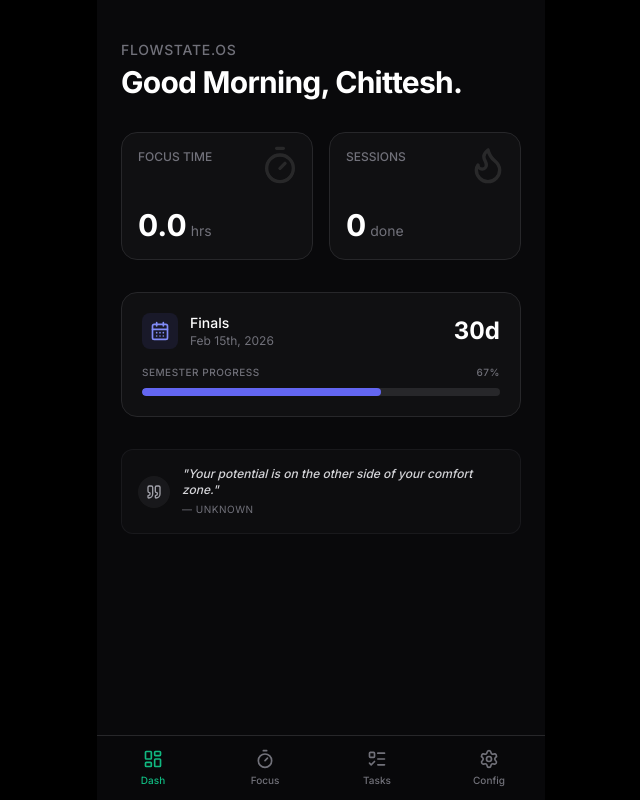
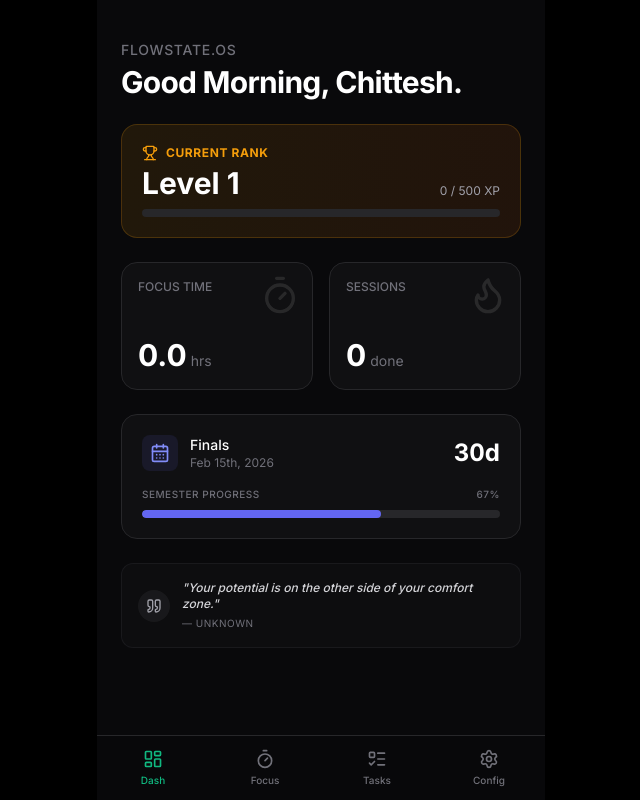
Before and after one commit to I-am-Chittesh/FlowState.OS, a Next.js app: page /dashboard in a window 1280 px wide. Shown: the whole page, without its empty margins (319-959 px from the left). Built offline with nearby package versions, Linux system fonts and the light colour scheme.

Commit message:
Update patch_2

```diff
--- a/src/app/(routes)/dashboard/page.tsx
+++ b/src/app/(routes)/dashboard/page.tsx
@@ -3,14 +3,19 @@
 import { useEffect, useState } from "react";
 import { useStudyStore } from "../../../lib/store/useStudyStore";
 import DeadlineCard from "../../../components/dashboard/DeadlineCard";
-import { Flame, Timer, Trophy, Quote } from "lucide-react";
+import { Flame, Timer, Trophy, Quote, Zap } from "lucide-react";
 
 export default function DashboardPage() {
-  const { totalTime, sessionsCompleted } = useStudyStore();
+  const { totalTime, sessionsCompleted, xp, level } = useStudyStore();
   const [greeting, setGreeting] = useState("Good Morning");
   const [quote, setQuote] = useState({ text: "Stay Hard.", author: "Goggins" });
 
-  // 1. The Quote Bank
+  // Level Logic
+  const xpForNextLevel = 500;
+  const currentLevelProgress = xp % xpForNextLevel;
+  const percentage = (currentLevelProgress / xpForNextLevel) * 100;
+
+  // Quote Bank
   const quotes = [
     { text: "We don't stop when we're tired. We stop when we're done.", author: "David Goggins" },
     { text: "He who has a why to live can bear almost any how.", author: "Nietzsche" },
@@ -25,19 +30,17 @@ export default function DashboardPage() {
   ];
 
   useEffect(() => {
-    // Set Greeting
     const hour = new Date().getHours();
     if (hour < 12) setGreeting("Good Morning");
     else if (hour < 18) setGreeting("Good Afternoon");
     else setGreeting("Good Evening");
 
-    // Set Random Quote
     const randomQuote = quotes[Math.floor(Math.random() * quotes.length)];
     setQuote(randomQuote);
   }, []);
 
   return (
-    <div className="h-full flex flex-col p-6 space-y-8">
+    <div className="h-full flex flex-col p-6 space-y-6">
 
       {/* Header */}
       <div className="space-y-1 mt-4">
@@ -47,6 +50,30 @@ export default function DashboardPage() {
         <h1 className="text-3xl font-bold text-white tracking-tight">
           {greeting}, Chittesh.
         </h1>
+      </div>
+
+      {/* NEW: Level Progress Card */}
+      <div className="bg-gradient-to-r from-amber-500/10 to-orange-500/10 border border-amber-500/20 p-5 rounded-2xl relative overflow-hidden">
+        <div className="flex justify-between items-end mb-2">
+          <div>
+            <div className="flex items-center gap-2 text-amber-500 mb-1">
+              <Trophy size={16} />
+              <span className="text-xs font-bold uppercase tracking-wider">Current Rank</span>
+            </div>
+            <span className="text-3xl font-bold text-white">Level {level}</span>
+          </div>
+          <div className="text-right">
+             <span className="text-xs text-zinc-400">{currentLevelProgress} / {xpForNextLevel} XP</span>
+          </div>
+        </div>
+
+        {/* The Bar */}
+        <div className="h-2 w-full bg-zinc-800 rounded-full overflow-hidden">
+          <div
+            className="h-full bg-amber-500 transition-all duration-1000 ease-out"
+            style={{ width: `${percentage}%` }}
+          />
+        </div>
       </div>
 
       {/* Stats Grid */}
@@ -83,7 +110,7 @@ export default function DashboardPage() {
         <DeadlineCard />
       </div>
 
-      {/* NEW: Motivation Footer */}
+      {/* Motivation Footer */}
       <div className="mt-auto bg-zinc-900/30 border border-zinc-800/50 rounded-xl p-4 flex gap-3 items-center">
         <div className="p-2 bg-white/5 rounded-full shrink-0">
           <Quote size={16} className="text-zinc-400" />
--- a/src/lib/store/useStudyStore.ts
+++ b/src/lib/store/useStudyStore.ts
@@ -16,12 +16,14 @@ interface StudyState {
   currentTask: string;
   isSoundOn: boolean;
 
-  // NEW: Spotify Auth Token
+  // Spotify Auth
   spotifyToken: string | null;
 
-  // Stats
+  // Stats & Gamification
   sessionsCompleted: number;
   totalTime: number;
+  xp: number;         // <--- NEW
+  level: number;      // <--- NEW
 
   // Exam Customization
   examName: string;
@@ -38,15 +40,11 @@ interface StudyState {
   setTask: (task: string) => void;
   setExamDetails: (name: string, date: Date) => void;
 
-  // Task Actions
   addTask: (title: string) => void;
   toggleTask: (id: string) => void;
   deleteTask: (id: string) => void;
 
-  // Sound Action
   toggleSound: () => void;
-
-  // NEW: Spotify Action
   setSpotifyToken: (token: string | null) => void;
 }
 
@@ -59,9 +57,11 @@ export const useStudyStore = create<StudyState>()(
       isBreak: false,
       currentTask: "Deep Work",
       isSoundOn: false,
-      spotifyToken: null, // <--- The Missing Piece
+      spotifyToken: null,
       sessionsCompleted: 0,
       totalTime: 0,
+      xp: 0,          // Start at 0 XP
+      level: 1,       // Start at Level 1
       examName: "Finals",
       examDate: new Date(2026, 1, 15),
       tasks: [],
@@ -71,42 +71,62 @@ export const useStudyStore = create<StudyState>()(
       pauseTimer: () => set({ isActive: false }),
       resetTimer: () => set({ isActive: false, timeLeft: 25 * 60, isBreak: false }),
       setTask: (task) => set({ currentTask: task }),
-
       setExamDetails: (name, date) => set({ examName: name, examDate: date }),
 
-      // --- Heartbeat ---
+      // --- Gamified Heartbeat ---
       tick: () => set((state) => {
         if (state.timeLeft <= 0) {
           const wasWorking = !state.isBreak;
+
+          // XP LOGIC: 100 XP for a finished session
+          const xpGain = wasWorking ? 100 : 0;
+          const newXp = state.xp + xpGain;
+          // Level Up every 500 XP
+          const newLevel = Math.floor(newXp / 500) + 1;
+
           return {
             isActive: false,
             isBreak: wasWorking,
             timeLeft: wasWorking ? 5 * 60 : 25 * 60,
             currentTask: wasWorking ? "Rest & Recover" : "Deep Work",
             sessionsCompleted: wasWorking ? state.sessionsCompleted + 1 : state.sessionsCompleted,
-            totalTime: wasWorking ? state.totalTime + 25 : state.totalTime
+            totalTime: wasWorking ? state.totalTime + 25 : state.totalTime,
+            xp: newXp,      // Update XP
+            level: newLevel // Update Level
           };
         }
         return { timeLeft: state.timeLeft - 1 };
       }),
 
-      // --- Task Logic ---
       addTask: (title) => set((state) => ({
         tasks: [...state.tasks, { id: Date.now().toString(), title, completed: false }]
       })),
 
-      toggleTask: (id) => set((state) => ({
-        tasks: state.tasks.map((t) => t.id === id ? { ...t, completed: !t.completed } : t)
-      })),
+      // --- Gamified Tasks ---
+      toggleTask: (id) => set((state) => {
+        // Find the task to see if we are checking or unchecking
+        const task = state.tasks.find((t) => t.id === id);
+        if (!task) return {};
+
+        const isCompleting = !task.completed;
+        // +50 XP for finishing, -50 XP if you uncheck it
+        const xpChange = isCompleting ? 50 : -50;
+
+        const newXp = Math.max(0, state.xp + xpChange); // Don't go below 0
+        const newLevel = Math.floor(newXp / 500) + 1;
+
+        return {
+          tasks: state.tasks.map((t) => t.id === id ? { ...t, completed: !t.completed } : t),
+          xp: newXp,
+          level: newLevel
+        };
+      }),
 
       deleteTask: (id) => set((state) => ({
         tasks: state.tasks.filter((t) => t.id !== id)
       })),
 
-      // --- Sound Logic ---
       toggleSound: () => set((state) => ({ isSoundOn: !state.isSoundOn })),
-
-      // --- NEW: Spotify Logic ---
       setSpotifyToken: (token) => set({ spotifyToken: token }),
 
     }),
```
